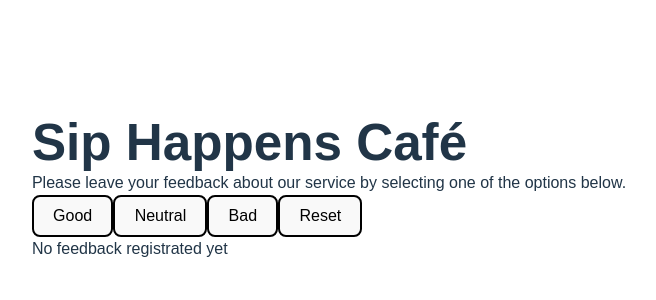
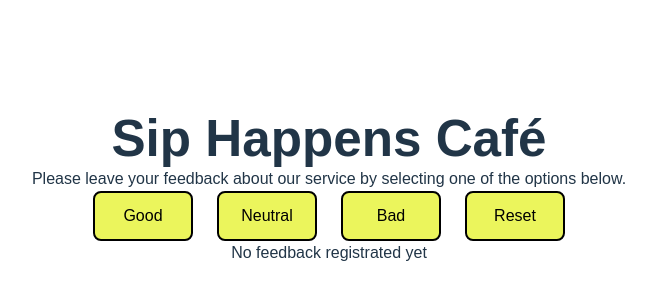
Before and after one commit to AlexBoyko5/goit-react-hw-02, a React (Vite) app: page / in a window 1280 px wide. Shown: the part 212-512 px from the top of the page, without its empty margins (311-967 px from the left). Built offline with nearby package versions, Linux system fonts and the light colour scheme.

Commit message:
commit-15
Finish code & css

```diff
--- a/src/App/App.jsx
+++ b/src/App/App.jsx
@@ -3,8 +3,9 @@ import Description from '../Components/Description';
 import Feedback from '../Components/Feedback';
 import Options from '../Components/Options/Options';
 import Notification from '../Components/Notification';
-import './App.module.css';
-import '../Components/Options/Options.module.css';
+import './App.css';
+
+// import '../Components/Options/Options.module.css';
 
 // const Description = () => {
 // 	return (
--- a/src/Components/Options/Options.jsx
+++ b/src/Components/Options/Options.jsx
@@ -1,6 +1,6 @@
-// import React from 'react';
+import styles from './Options.module.css';
 const Options = ({ updateFeedback }) => (
-	<div className="options-container">
+	<div className={styles.optionsContainer}>
 		<button onClick={() => updateFeedback('good')}>Good</button>
 		<button onClick={() => updateFeedback('neutral')}>Neutral</button>
 		<button onClick={() => updateFeedback('bad')}>Bad</button>
--- a/src/Components/Options/Options.module.css
+++ b/src/Components/Options/Options.module.css
@@ -1,8 +1,11 @@
-.options-container {
+.optionsContainer {
     display: flex;
     justify-content: center;
 }
 
-.options-container button {
+.optionsContainer button {
     margin: 0 12px;
+    width: 100px;
+    height: 50px;
+    background-color: #ebf55c;
 }
--- a/src/main.jsx
+++ b/src/main.jsx
@@ -2,8 +2,8 @@ import React from 'react';
 import ReactDOM from 'react-dom/client';
 // Імпорт стилів нормалізації
 import 'modern-normalize';
-import App from './App/App.jsx';
 import './index.css';
+import App from './App/App';
 
 ReactDOM.createRoot(document.getElementById('root')).render(
 	<React.StrictMode>
```
Also changed, not shown: src/App/App.css (renamed from src/App/App.module.css).
